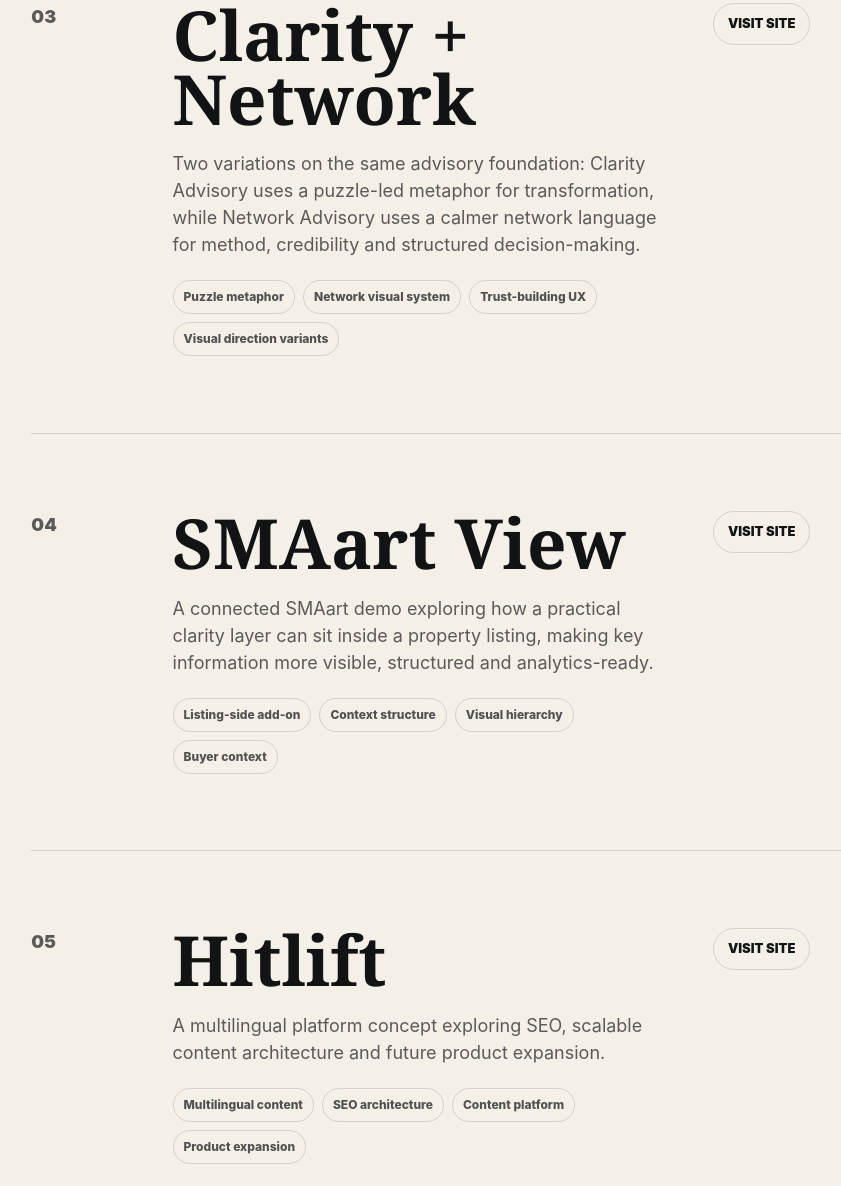
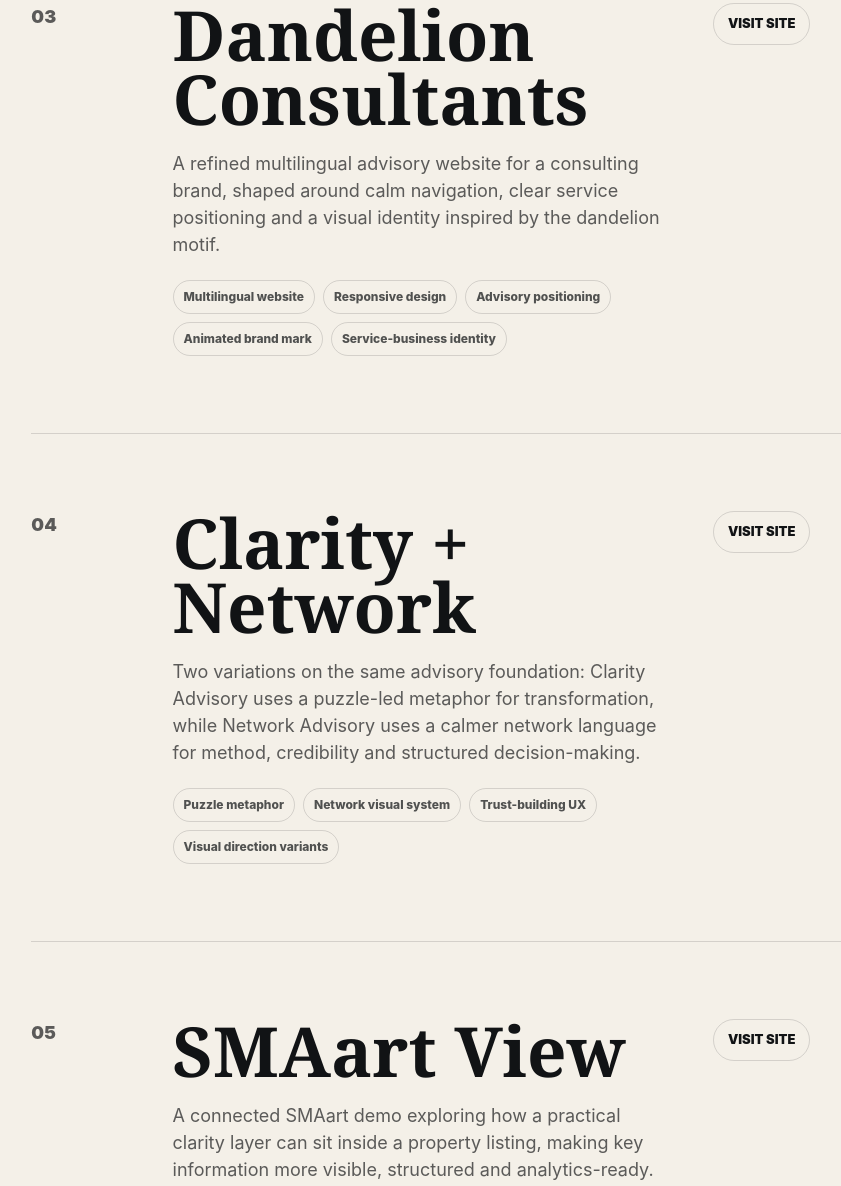
Before and after one commit to Smaart-app/annafokidou, a website: page index.html in a window 1280 px wide. Shown: the part 2876-4062 px from the top of the page, without its empty margins (367-1208 px from the left). Drawn offline with Linux system fonts and the light colour scheme.

Commit message:
Add Dandelion Consultants to portfolio

```diff
--- a/index.html
+++ b/index.html
@@ -946,6 +946,26 @@
             <article class="project">
               <p class="project-index">03</p>
               <div>
+                <h3>Dandelion Consultants</h3>
+                <p>
+                  A refined multilingual advisory website for a consulting brand, shaped around calm navigation, clear service positioning and a visual identity inspired by the dandelion motif.
+                </p>
+                <div class="project-meta" aria-label="Dandelion Consultants focus areas">
+                  <span>Multilingual website</span>
+                  <span>Responsive design</span>
+                  <span>Advisory positioning</span>
+                  <span>Animated brand mark</span>
+                  <span>Service-business identity</span>
+                </div>
+              </div>
+              <div class="project-actions">
+                <a class="project-link" href="https://dandelion-consultants.netlify.app/#top" target="_blank" rel="noopener noreferrer">Visit site</a>
+              </div>
+            </article>
+
+            <article class="project">
+              <p class="project-index">04</p>
+              <div>
                 <h3>Clarity + Network</h3>
                 <p>
                   Two variations on the same advisory foundation: Clarity Advisory uses a puzzle-led metaphor for transformation, while Network Advisory uses a calmer network language for method, credibility and structured decision-making.
@@ -963,7 +983,7 @@
             </article>
 
             <article class="project">
-              <p class="project-index">04</p>
+              <p class="project-index">05</p>
               <div>
                 <h3>SMAart View</h3>
                 <p>
@@ -982,7 +1002,7 @@
             </article>
 
             <article class="project">
-              <p class="project-index">05</p>
+              <p class="project-index">06</p>
               <div>
                 <h3>Hitlift</h3>
                 <p>
@@ -1001,7 +1021,7 @@
             </article>
 
             <article class="project">
-              <p class="project-index">06</p>
+              <p class="project-index">07</p>
               <div>
                 <h3>HitSnap</h3>
                 <p>
@@ -1020,7 +1040,7 @@
             </article>
 
             <article class="project">
-              <p class="project-index">07</p>
+              <p class="project-index">08</p>
               <div>
                 <h3>Luma Atelier</h3>
                 <p>
```
